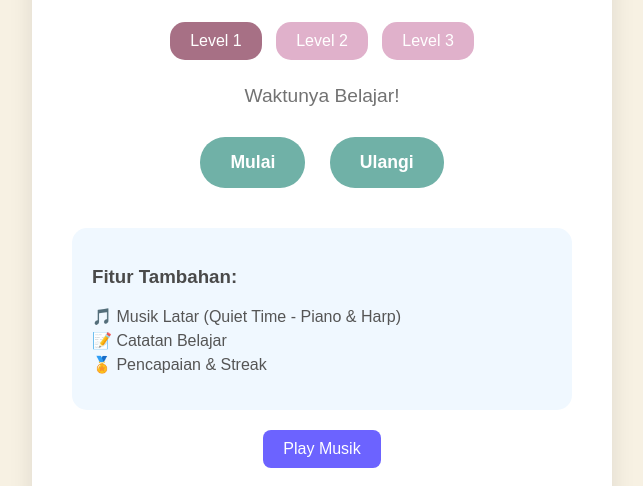
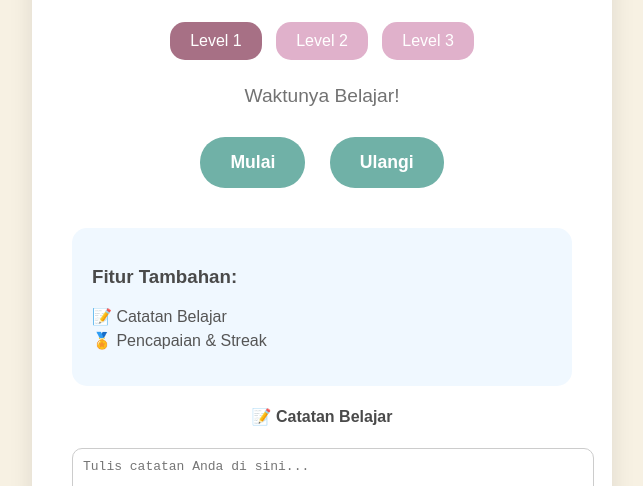
Before and after one commit to vyniiw0oo/Pengingat-Waktu-Belajar, a plain HTML site: page index.html in a window 1280 px wide. Shown: the part 268-754 px from the top of the page, without its empty margins (318-961 px from the left). Drawn offline with Linux system fonts and the light colour scheme.

Commit message:
Update index.html

```diff
--- a/index.html
+++ b/index.html
@@ -33,19 +33,10 @@
     <div class="features">
       <h3>Fitur Tambahan:</h3>
       <ul>
-        <li>🎵 Musik Latar (Quiet Time - Piano & Harp)</li>
         <li>📝 Catatan Belajar</li>
         <li>🏅 Pencapaian & Streak</li>
       </ul>
     </div>
-
-    <!-- Tombol Play/Pause Musik -->
-    <div class="audio-controls">
-      <button id="playPauseBtn">Play Musik</button>
-    </div>
-
-    <!-- Musik dari GitHub -->
-    <audio id="bg-music" src="https://github.com/username/repo/raw/main/quiet-time.mp3" preload="auto" loop></audio>
 
     <div class="notes-section">
       <h4>📝 Catatan Belajar</h4>
```
